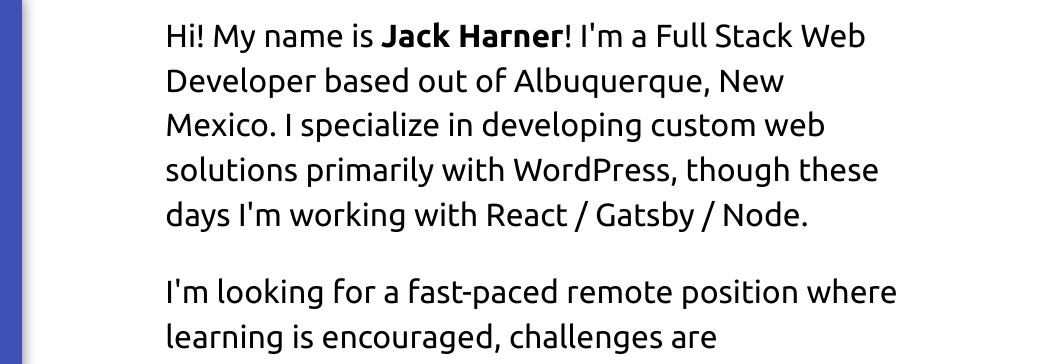
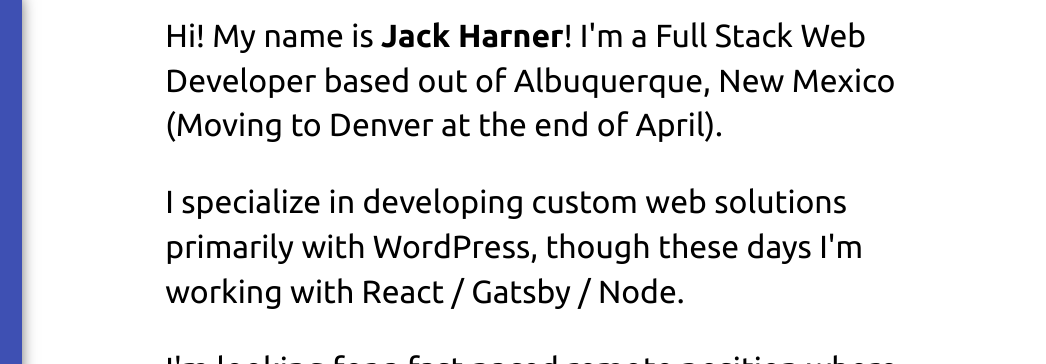
Before and after one commit to harnerdesigns/resume, a website: page index.html in a window 1280 px wide. Shown: the top 364 px of the page, 234-1280 px from the left. Drawn offline with nearby package versions, Linux system fonts and the light colour scheme.

Commit message:
Clean up the text and add my move

```diff
--- a/index.html
+++ b/index.html
@@ -46,7 +46,8 @@
     </section>
     <!-- END SIDEBAR -->
     <main class="full">
-        <p class="intro">Hi! My name is <b>Jack Harner</b>! I'm a Full Stack Web Developer based out of Albuquerque, New Mexico. I specialize in developing custom web solutions primarily with WordPress, though these days I'm working with React / Gatsby / Node.</p>
+        <p class="intro">Hi! My name is <b>Jack Harner</b>! I'm a Full Stack Web Developer based out of Albuquerque, New Mexico (Moving to Denver at the end of April).</p>
+        <p class="intro">I specialize in developing custom web solutions primarily with WordPress, though these days I'm working with React / Gatsby / Node.</p>
         <p class="intro">I'm looking for a fast-paced remote position where learning is encouraged, challenges are everchanging, & criticism is constructive. My work thus far has been mainly in the E-Commerce space, but somewhere I can grow as a developer is all that really matters to me.</p>
 
         <h1>Skills</h1>
--- a/scss/style.scss
+++ b/scss/style.scss
@@ -90,7 +90,7 @@ $sidebar-width: 20vw;
   margin-top: 1em;
   width: $sidebar-width - ($sidebar-width / 5);
   height: $sidebar-width - ($sidebar-width / 5);
-  background: url("https://harnerdesigns.com/wp-content/uploads/2018/05/Snapchat-453121577-e1527365801252.jpg") center
+  background: url("https://pbs.twimg.com/profile_images/1307892828291231747/AphKLe-c.jpg") center
     center / cover;
   border-radius: 100%;
   border: 1px solid #fff;
```
Also changed, not shown: style.css.
